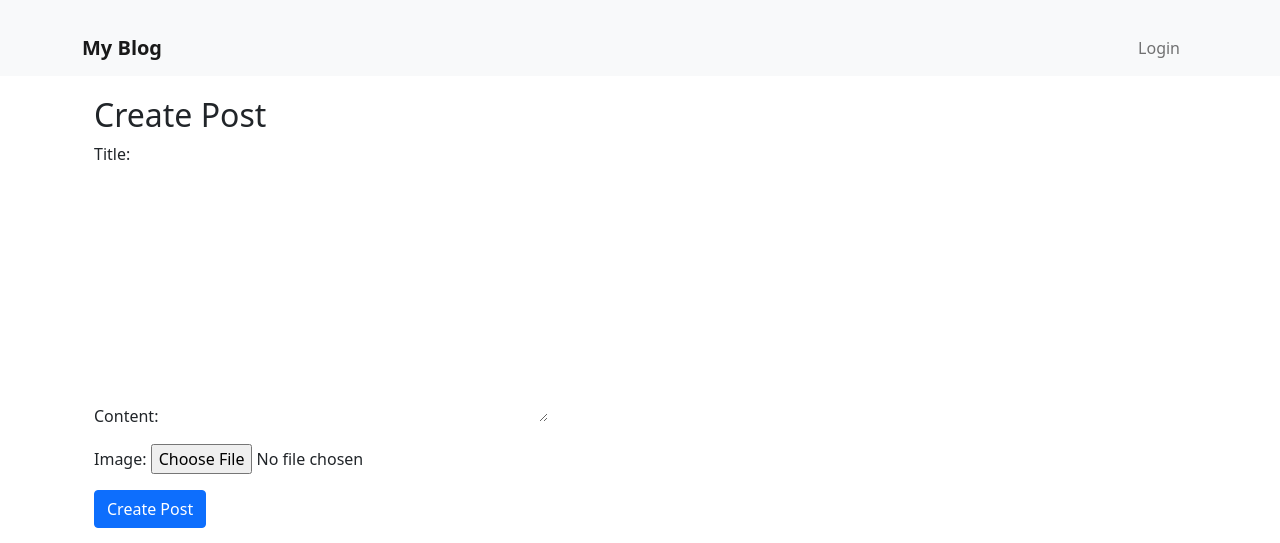
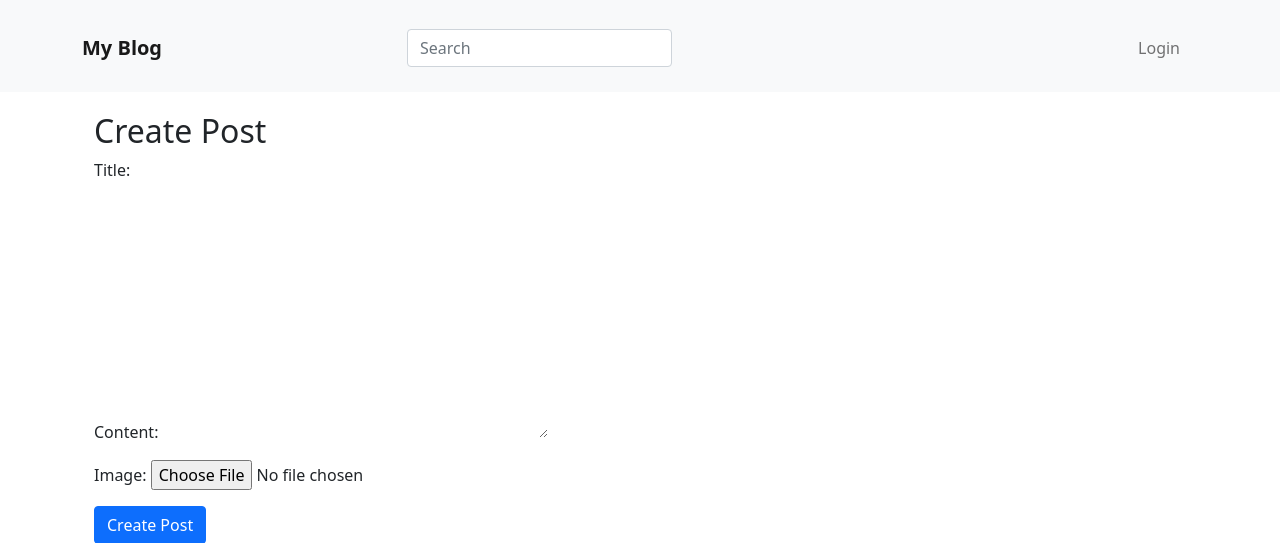
Before and after one commit to arrietta/Blogging_Platform_PJ, a Django app: page /post/create/ in a window 1280 px wide. Shown: the top 543 px of the page. Run offline with Django 4.2, Linux system fonts and the light colour scheme; some libraries are stand-ins or nearby versions.

Commit message:
First commit

```diff
--- a/blog/templates/base.html
+++ b/blog/templates/base.html
@@ -3,7 +3,7 @@
 <head>
   <title>My Blog</title>
   <meta name="viewport" content="width=device-width, initial-scale=1">
-    <link rel='stylesheet' href='https://cdnjs.cloudflare.com/ajax/libs/tailwindcss/1.4.6/tailwind.min.css'>
+  <link rel='stylesheet' href='https://cdnjs.cloudflare.com/ajax/libs/tailwindcss/1.4.6/tailwind.min.css'>
   <script src="https://cdnjs.cloudflare.com/ajax/libs/jquery/3.6.0/jquery.min.js"></script>
 
   <link rel="stylesheet" href="https://cdnjs.cloudflare.com/ajax/libs/bootstrap/5.0.2/css/bootstrap.min.css">
@@ -33,13 +33,17 @@
 </head>
 <body>
   <nav class="navbar navbar-expand-lg navbar-light bg-light">
-    <div class="container">
+    <div class="container pb-3">
       <a class="navbar-brand" href="{% url 'home' %}">My Blog</a>
       <button class="navbar-toggler" type="button" data-bs-toggle="collapse" data-bs-target="#navbarNav" aria-controls="navbarNav" aria-expanded="false" aria-label="Toggle navigation">
         <span class="navbar-toggler-icon"></span>
       </button>
       <div class="collapse navbar-collapse" id="navbarNav">
-        <ul class="navbar-nav ml-auto">
+            <form action="{% url 'home' %}" method="GET" style="margin: auto">
+                <input class="form-control me-2" type="search" placeholder="Search" aria-label="Search" name="q">
+            </form>
+          <ul class="navbar-nav ml-auto">
+
           {% if user.is_authenticated %}
             <li class="nav-item">
               <a class="nav-link" href="{% url 'profile' %}">Profile</a>
@@ -55,7 +59,9 @@
               <a class="nav-link" href="{% url 'login' %}">Login</a>
             </li>
           {% endif %}
+
         </ul>
+
       </div>
     </div>
   </nav>
--- a/blog/urls.py
+++ b/blog/urls.py
@@ -15,6 +15,7 @@
     path('add_comment/<int:post_id>/', views.add_comment, name='add_comment'),
     path('post/<int:post_id>/add_comment/', views.add_comment, name='add_comment'),
     path('profile/<int:profile_id>/follow/', views.follow_profile, name='follow_profile'),
+    path('search/', views.search_view, name='search'),
 
 
 ]
--- a/blog/views.py
+++ b/blog/views.py
@@ -61,9 +61,14 @@
         form = PostForm()
     return render(request, 'create_post.html', {'form': form})
 
+@login_required(login_url='login')
+def home(request):
+    query = request.GET.get('q')
+    if query:
+        posts = Post.objects.filter(title__icontains=query)
+    else:
+        posts = Post.objects.order_by('?')  # Random order
 
-def home(request):
-    posts = Post.objects.order_by('?')  # Random order
     if request.method == 'POST':
         form = CommentForm(request.POST)
         if form.is_valid():
@@ -73,11 +78,13 @@
             return redirect('home')
     else:
         form = CommentForm()
+
     context = {
         'posts': posts,
         'form': form,
     }
     return render(request, 'home.html', context)
+
 
 
 
@@ -172,3 +179,11 @@
     request.session['previous_url'] = request.META.get('HTTP_REFERER', '/')
 
     return redirect(request.session.get('previous_url'))
+def search_view(request):
+    query = request.GET.get('q')
+    posts = Post.objects.filter(title__icontains=query)
+    context = {
+        'query': query,
+        'posts': posts
+    }
+    return render(request, 'search.html', context)
```
Also changed, not shown: blog/admin.py (+3 -11 lines), db.sqlite3.
